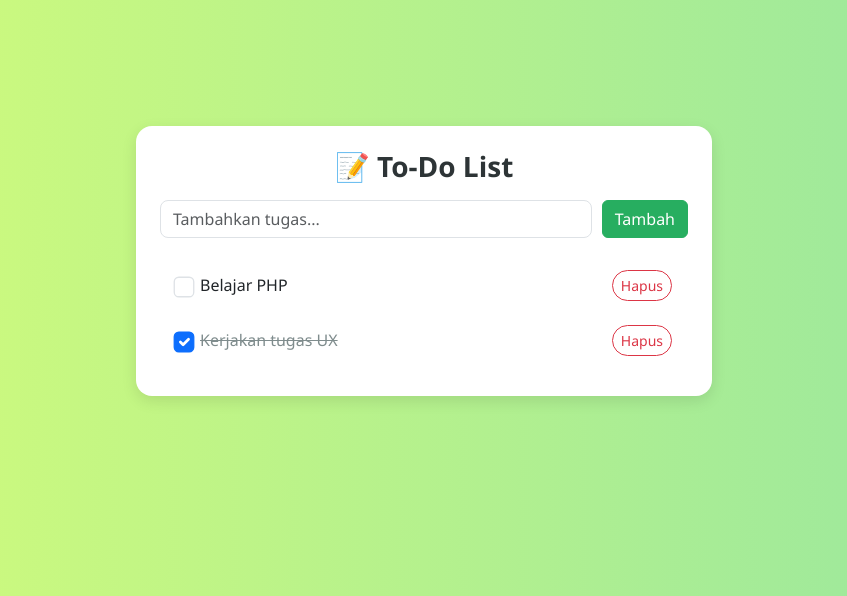
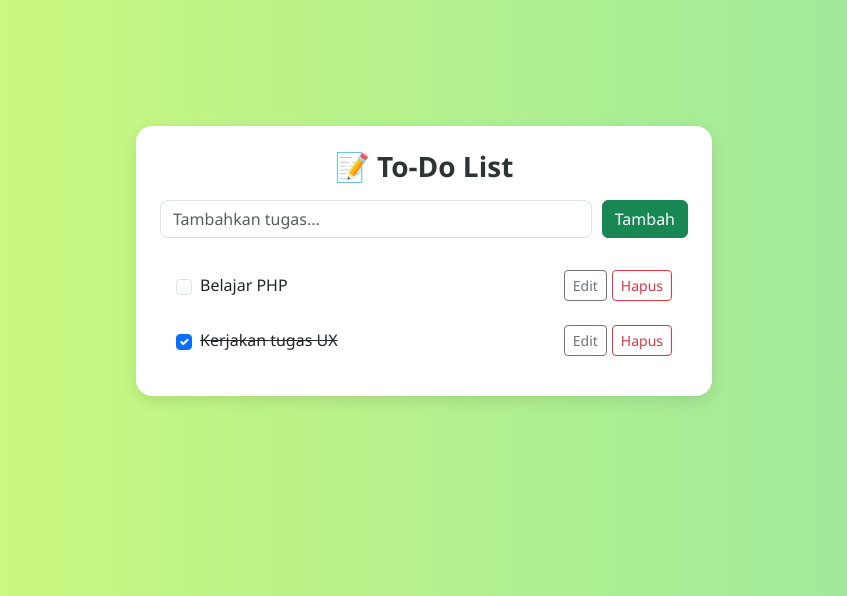
Before and after one commit to noven0011/todolist, a PHP site: page / in a window 1280 px wide. Shown: the part 139-735 px from the top of the page, without its empty margins (216-1063 px from the left). Run offline with PHP 8.4, Linux system fonts and the light colour scheme.

Commit message:
index.php

```diff
--- a/tugas/index.php
+++ b/tugas/index.php
@@ -29,6 +29,24 @@ if (isset($_POST['delete'])) {
     $tasks = array_filter($tasks, function ($task) use ($deleteId) {
         return $task['id'] != $deleteId;
     });
+}
+
+// Tangani pengeditan tugas
+$editId = null;
+if (isset($_POST['edit'])) {
+    $editId = $_POST['edit'];
+}
+
+// Tangani penyimpanan update edit
+if (isset($_POST['update'])) {
+    $updateId = $_POST['update_id'];
+    $newTitle = $_POST['new_title'];
+    foreach ($tasks as &$task) {
+        if ($task['id'] == $updateId) {
+            $task['title'] = $newTitle;
+        }
+    }
+    unset($task);
 }
 ?>
 
@@ -68,20 +86,6 @@ if (isset($_POST['delete'])) {
             border-radius: 0.5rem;
         }
 
-        input[type="text"]:focus {
-            border-color: #45ce30;
-            box-shadow: 0 0 0 0.2rem rgba(72, 239, 151, 0.25);
-        }
-
-        .btn-success {
-            background-color: #27ae60;
-            border-color: #27ae60;
-        }
-
-        .btn-success:hover {
-            background-color: #219150;
-        }
-
         .list-group-item {
             border: none;
             border-radius: 0.5rem;
@@ -92,38 +96,14 @@ if (isset($_POST['delete'])) {
             justify-content: space-between;
         }
 
-        .list-group-item:hover {
-            background: #f1f2f6;
-        }
-
-        .list-group-item form {
-            margin: 0;
-            display: inline;
-        }
-
-        .form-check-input {
-            transform: scale(1.3);
-            margin-right: 1rem;
-            accent-color: #2ecc71;
-        }
-
-        .text-decoration-line-through {
-            color: #7f8c8d !important;
-        }
-
-        .btn-outline-danger {
-            border-radius: 1rem;
-        }
-
-        .btn-outline-danger:hover {
-            background-color: #e74c3c;
-            color: white;
-            border-color: #e74c3c;
-        }
-
         .form-inline {
             display: flex;
             gap: 10px;
+        }
+
+        .btn-group {
+            display: flex;
+            gap: 5px;
         }
     </style>
 </head>
@@ -143,6 +123,14 @@ if (isset($_POST['delete'])) {
         <ul class="list-group">
             <?php foreach ($tasks as $task): ?>
                 <li class="list-group-item">
+                    <?php if ($editId == $task['id']): ?>
+                        <!-- Form Edit -->
+                        <form method="POST" class="form-inline w-100">
+                            <input type="hidden" name="update_id" value="<?= $task['id']; ?>">
+                            <input type="text" name="new_title" class="form-control flex-grow-1" value="<?= htmlspecialchars($task['title']); ?>" required>
+                            <button type="submit" name="update" class="btn btn-warning">Simpan</button>
+                        </form>
+                    <?php else: ?>
                         <form method="POST" class="d-flex align-items-center flex-grow-1">
                             <input class="form-check-input me-2" type="checkbox" name="toggle" value="<?= $task['id']; ?>"
                                    onchange="this.form.submit()" <?= $task['status'] === 'selesai' ? 'checked' : '' ?>>
@@ -150,10 +138,19 @@ if (isset($_POST['delete'])) {
                                 <?= htmlspecialchars($task['title']); ?>
                             </span>
                         </form>
+
+                        <!-- Tombol Aksi -->
+                        <div class="btn-group">
+                            <form method="POST">
+                                <input type="hidden" name="edit" value="<?= $task['id']; ?>">
+                                <button type="submit" class="btn btn-outline-secondary btn-sm">Edit</button>
+                            </form>
                             <form method="POST">
                                 <input type="hidden" name="delete" value="<?= $task['id']; ?>">
                                 <button type="submit" class="btn btn-outline-danger btn-sm">Hapus</button>
                             </form>
+                        </div>
+                    <?php endif; ?>
                 </li>
             <?php endforeach; ?>
         </ul>
```
Lines whose indentation alone changed are shown as unchanged.
